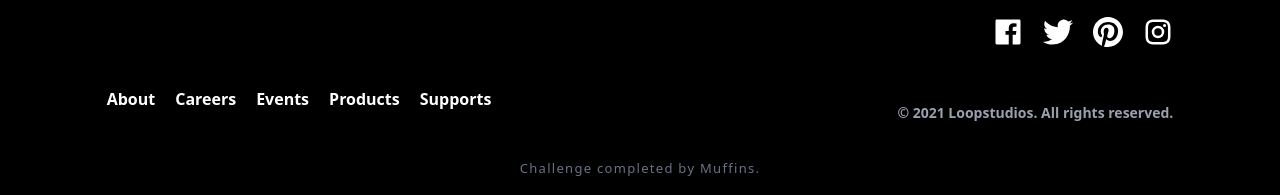
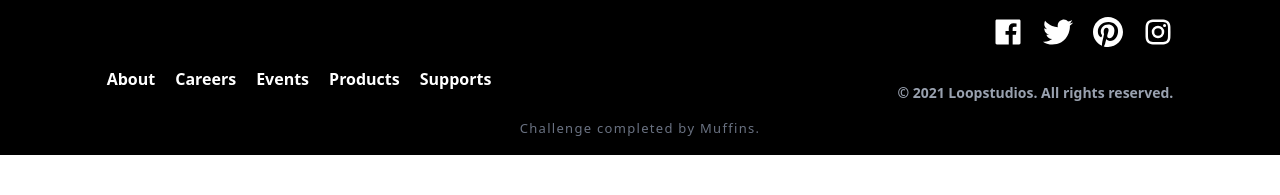
Before and after one commit to PopoolaHakeem/studio, a plain HTML site: page index.html in a window 1280 px wide. Shown: the part 2361-2556 px from the top of the page. After the commit the page ends 2516 px from the top, so only its background shows below. Drawn offline with nearby package versions, Linux system fonts and the light colour scheme.

Commit message:
updated index

```diff
--- a/index.html
+++ b/index.html
@@ -262,7 +262,7 @@
                     </ul>
                 </div>
 
-                <div class=" flex flex-col justify-between items-center py-5 text-[#fff] font-light md:font-semibold space-y-7 md:space-y- lg:flex-row lg:font-semibold">
+                <div class=" flex flex-col justify-between items-center text-[#fff] font-light md:font-semibold space-y-7 md:space-y- lg:flex-row lg:font-semibold">
                     <div>
                         <ul class="flex flex-col justify-between items-center space-y-5 md:space-y-0 md:space-x-5 md:flex-row lg:space-x-5 lg:space-y-0 lg:flex-row">
                             <li><a href="#">About</a></li>
```
